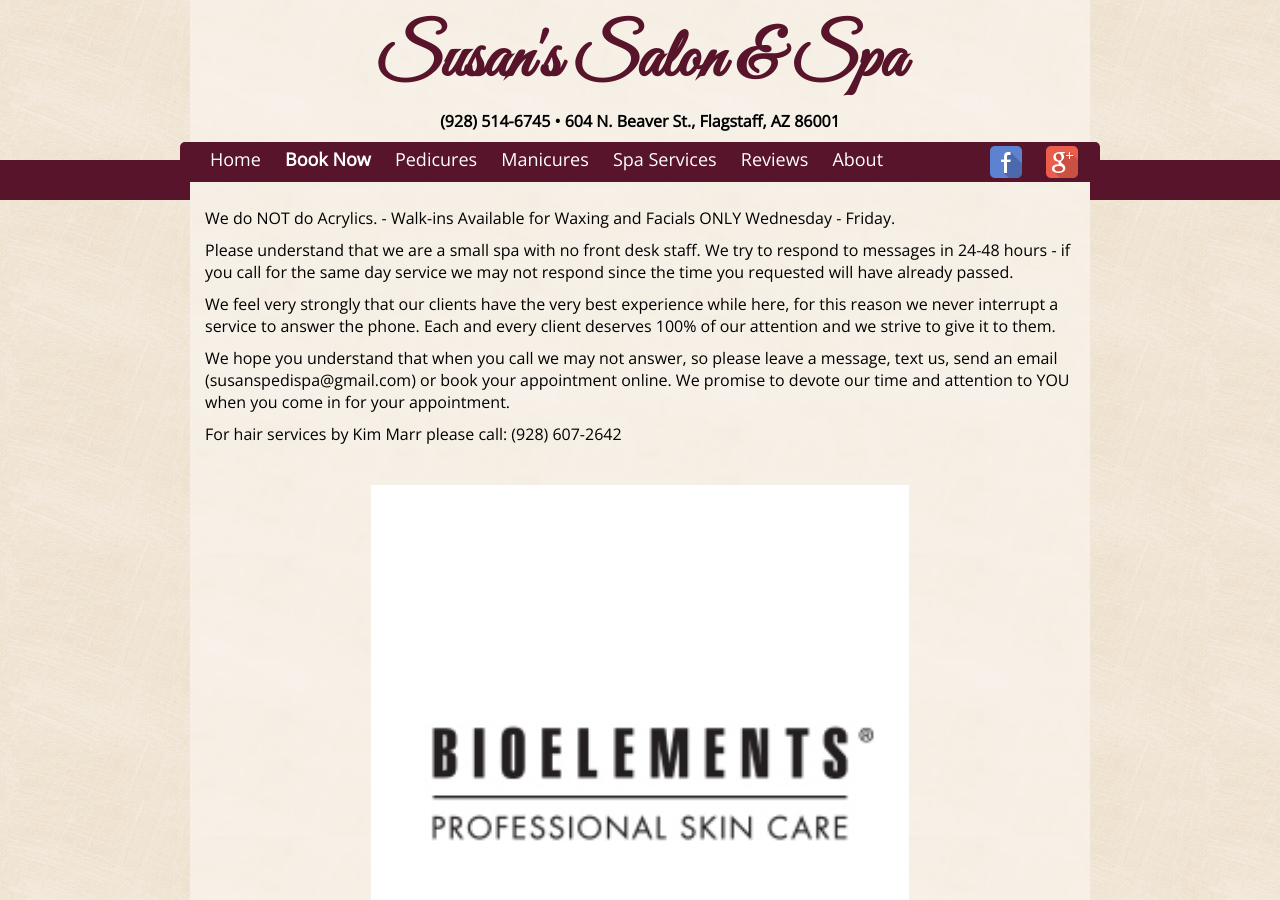
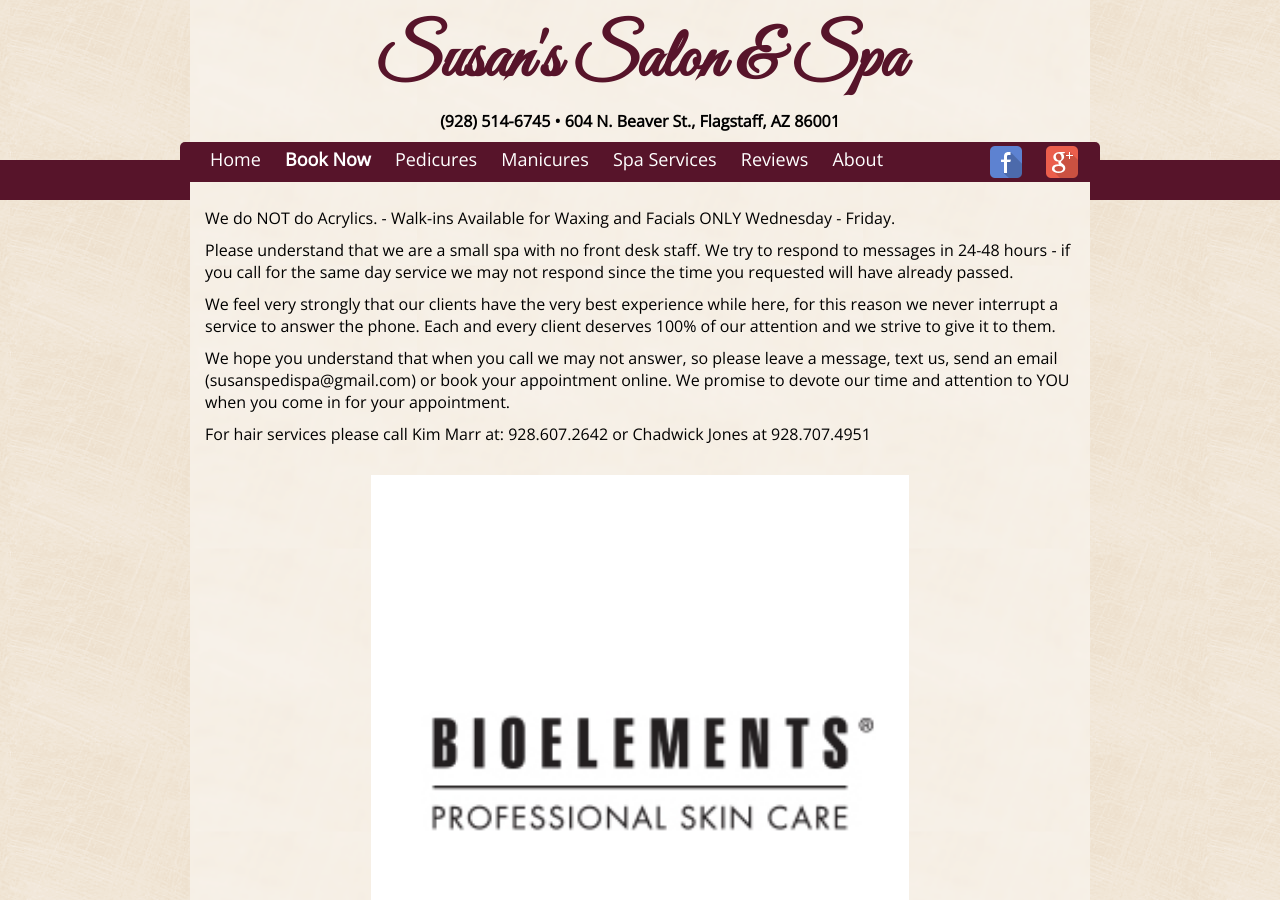
Before and after one commit to susanspedispa/susanspedispa.github.io, a Jekyll site: the page built from index.html, in a window 1280 px wide and 900 px high. Built offline with Jekyll 4.4.1, drawn with Linux system fonts in a browser that asks for light colours.

Commit message:
Update intro.html

```diff
--- a/_includes/intro.html
+++ b/_includes/intro.html
@@ -1,2 +1 @@
-<p> We do NOT do Acrylics. - Walk-ins Available for Waxing and Facials ONLY Wednesday - Friday.<p>Please understand that we are a small spa with no front desk staff. We try to respond to messages in 24-48 hours - if you call for the same day service we may not respond since the time you requested will have already passed. <p>We feel very strongly that our clients have the very best experience while here, for this reason we never interrupt a service to answer the phone. Each and every client deserves 100% of our attention and we strive to give it to them. <p>We hope you understand that when you call we may not answer, so please leave a message, text us, send an email (susanspedispa@gmail.com) or book your appointment online. We promise to devote our time and attention to YOU when you come in for your appointment.</i></p>
-<p>For hair services by Kim Marr please call: (928) 607-2642
+<p> We do NOT do Acrylics. - Walk-ins Available for Waxing and Facials ONLY Wednesday - Friday.<p>Please understand that we are a small spa with no front desk staff. We try to respond to messages in 24-48 hours - if you call for the same day service we may not respond since the time you requested will have already passed. <p>We feel very strongly that our clients have the very best experience while here, for this reason we never interrupt a service to answer the phone. Each and every client deserves 100% of our attention and we strive to give it to them. <p>We hope you understand that when you call we may not answer, so please leave a message, text us, send an email (susanspedispa@gmail.com) or book your appointment online. We promise to devote our time and attention to YOU when you come in for your appointment.</i></p> For hair services please call Kim Marr at: 928.607.2642 or Chadwick Jones at 928.707.4951
```
